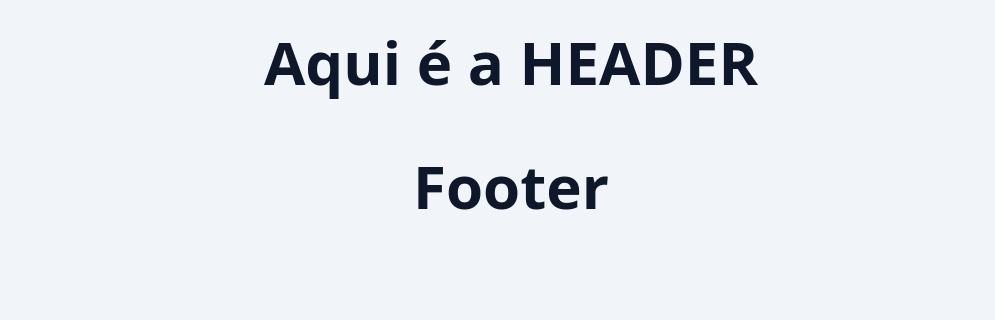
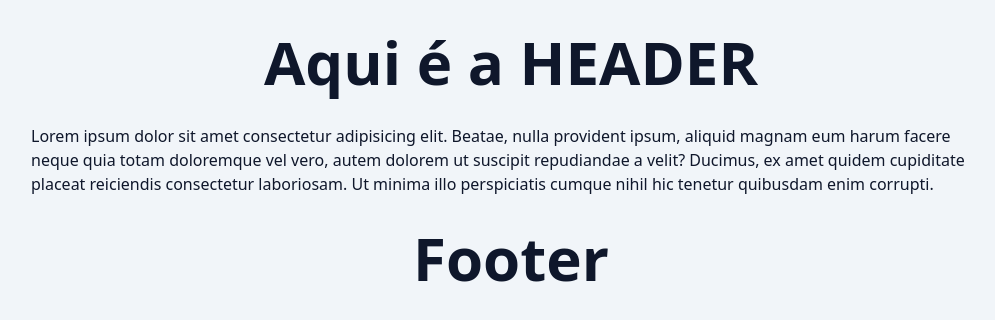
Before and after one commit to A-jota07/blog, a Next.js app: page / in a window 1280 px wide. Shown: the top 320 px of the page, without its empty margins (129-1124 px from the left). Built offline with nearby package versions, Linux system fonts and the light colour scheme.

Commit message:
Container do site e adicionando estilos Tailwind Css

```diff
--- a/src/app/page.tsx
+++ b/src/app/page.tsx
@@ -1,19 +1,28 @@
+import { Container } from '@/components/Container';
 import { PostsList } from '@/components/PostsList';
 import { SpinLoader } from '@/components/spinLoader';
 import { Suspense } from 'react';
 
 export default async function HomePage() {
    return (
-      <div className='text-slate-900 bg-slate-100 min-h-screen'>
+      <Container>
          <header>
             <h1 className='text-6xl font-bold text-center py-8'>
                Aqui é a HEADER
             </h1>
          </header>
+         <p>
+            Lorem ipsum dolor sit amet consectetur adipisicing elit. Beatae,
+            nulla provident ipsum, aliquid magnam eum harum facere neque quia
+            totam doloremque vel vero, autem dolorem ut suscipit repudiandae a
+            velit? Ducimus, ex amet quidem cupiditate placeat reiciendis
+            consectetur laboriosam. Ut minima illo perspiciatis cumque nihil hic
+            tenetur quibusdam enim corrupti.
+         </p>
          <Suspense fallback={<SpinLoader />}>{/* <PostsList /> */}</Suspense>
          <footer>
             <p className='text-6xl font-bold text-center py-8'>Footer</p>
          </footer>
-      </div>
+      </Container>
    );
 }
--- /dev/null
+++ b/src/components/Container/index.tsx
@@ -0,0 +1,11 @@
+type ContainerProps = {
+   children: React.ReactNode;
+};
+
+export function Container({ children }: ContainerProps) {
+   return (
+      <div className='text-slate-900 bg-slate-100 min-h-screen '>
+         <div className='max-w-5xl mx-auto px-8'>{children}</div>
+      </div>
+   );
+}
```
